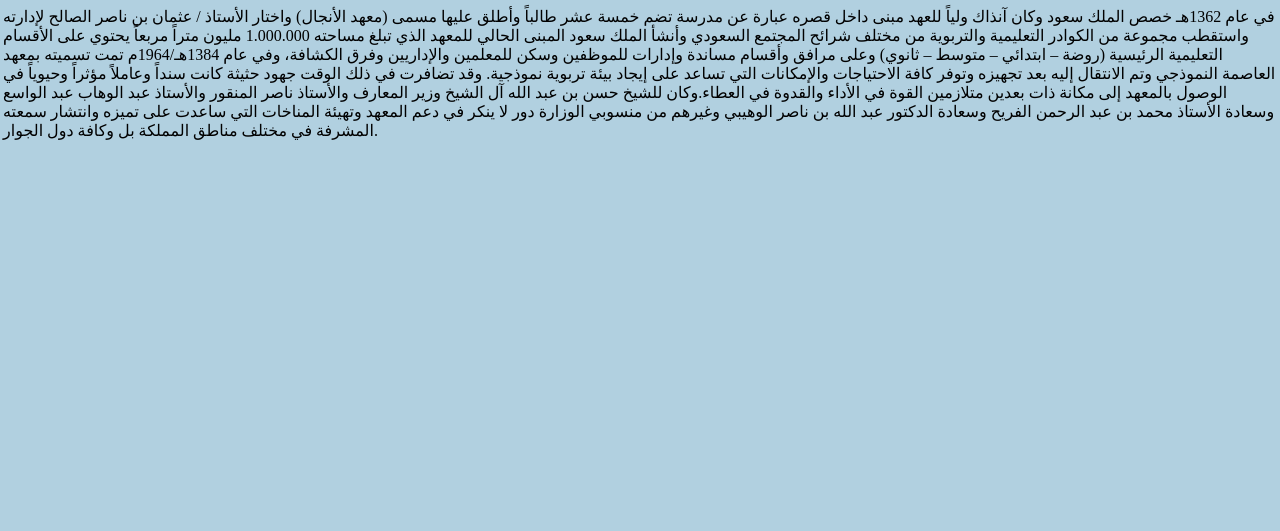
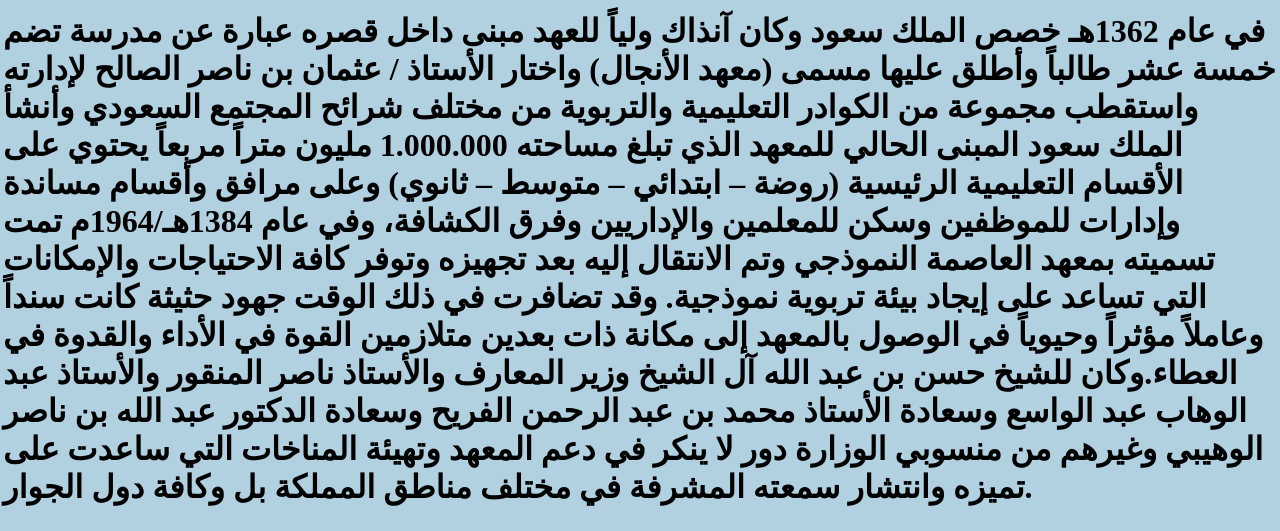
Before and after one commit to D7OoM3000/tanaowy2, a plain HTML site: page naa.html in a window 1280 px wide. Shown: the part 803-1334 px from the top of the page. Before the commit the page ends 962 px from the top, so only its background shows below. Drawn offline with Linux system fonts and the light colour scheme.

Commit message:
naaaaaaaa

```diff
--- a/naa.html
+++ b/naa.html
@@ -26,13 +26,13 @@
 
       <tr>
         <td>
-          <p class='cel2'> في عام 1362هـ خصص الملك سعود وكان آنذاك ولياً للعهد مبنى داخل قصره عبارة عن مدرسة تضم خمسة عشر طالباً وأطلق عليها مسمى (معهد الأنجال) واختار الأستاذ / عثمان بن ناصر الصالح لإدارته واستقطب مجموعة من الكوادر التعليمية
+          <h1> في عام 1362هـ خصص الملك سعود وكان آنذاك ولياً للعهد مبنى داخل قصره عبارة عن مدرسة تضم خمسة عشر طالباً وأطلق عليها مسمى (معهد الأنجال) واختار الأستاذ / عثمان بن ناصر الصالح لإدارته واستقطب مجموعة من الكوادر التعليمية
             والتربوية من مختلف
             شرائح المجتمع السعودي وأنشأ الملك سعود المبنى الحالي للمعهد الذي تبلغ مساحته 1.000.000 مليون متراً مربعاً يحتوي على الأقسام التعليمية الرئيسية (روضة – ابتدائي – متوسط – ثانوي) وعلى مرافق وأقسام مساندة وإدارات للموظفين وسكن للمعلمين
             والإداريين وفرق الكشافة، وفي عام 1384هـ/1964م تمت تسميته بمعهد العاصمة النموذجي وتم الانتقال إليه بعد تجهيزه وتوفر كافة الاحتياجات والإمكانات التي تساعد على إيجاد بيئة تربوية نموذجية. وقد تضافرت في ذلك الوقت جهود حثيثة كانت سنداً وعاملاً
             مؤثراً وحيوياً في الوصول بالمعهد إلى مكانة ذات بعدين متلازمين القوة في الأداء والقدوة في العطاء.وكان للشيخ حسن بن عبد الله آل الشيخ وزير المعارف والأستاذ ناصر المنقور والأستاذ عبد الوهاب عبد الواسع وسعادة الأستاذ محمد بن عبد الرحمن الفريح
             وسعادة الدكتور عبد الله بن ناصر الوهيبي وغيرهم من منسوبي الوزارة دور لا ينكر في دعم المعهد وتهيئة المناخات التي ساعدت على تميزه وانتشار سمعته المشرفة في مختلف مناطق المملكة بل وكافة دول الجوار.
-          </p>
+          </h1>
         </td>
       </tr>
     </table>
```
